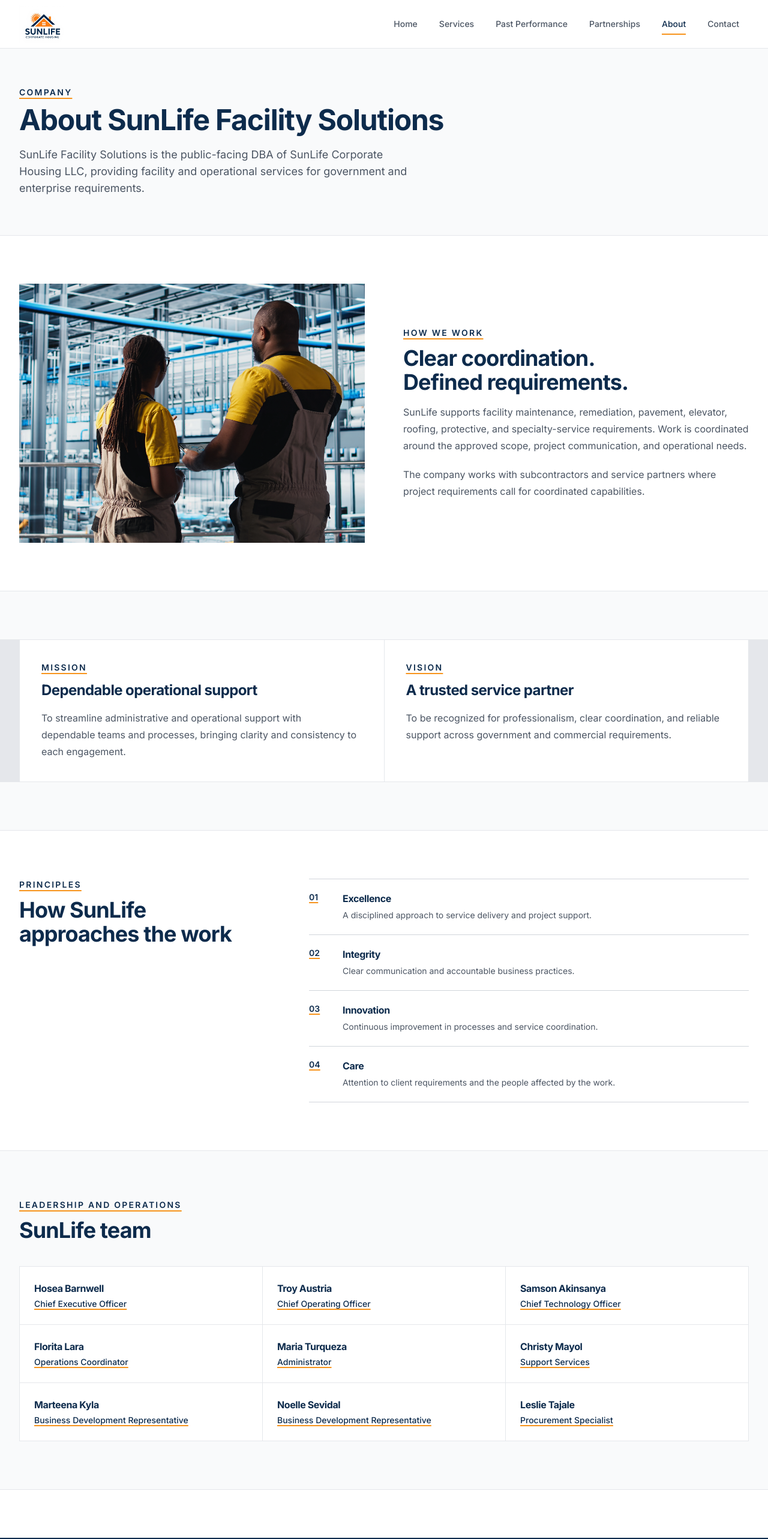
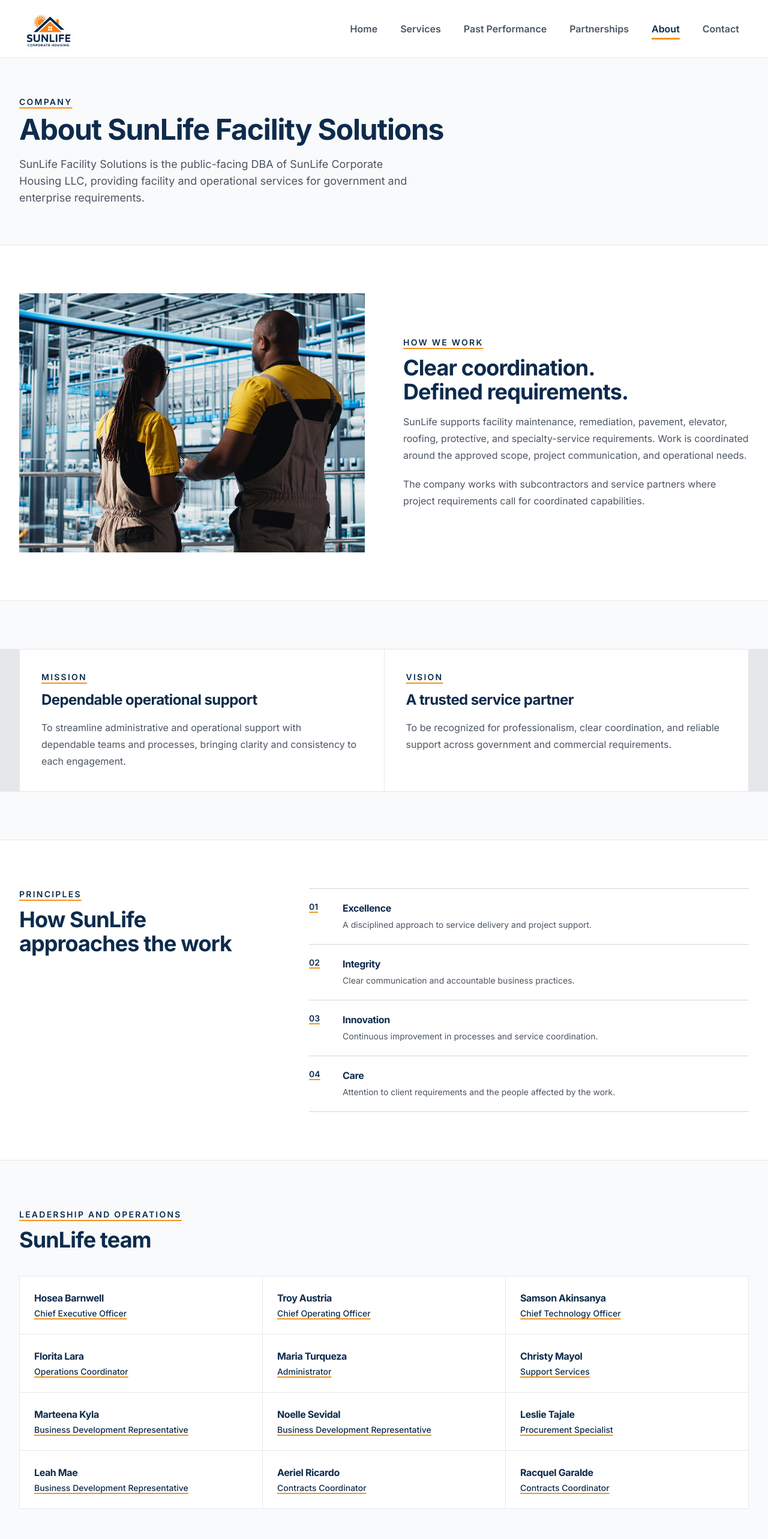
Before and after one commit to Iamsomatil/SLCH, a React (Vite) app: page /about in a window 1280 px wide. Shown: the top 2566 px of the page at 60% size. Built offline with nearby package versions, Linux system fonts and the light colour scheme.

Commit message:
Refine navigation and expand team

```diff
--- a/src/components/HeroSection.tsx
+++ b/src/components/HeroSection.tsx
@@ -4,7 +4,7 @@ import { Link } from "react-router-dom";
 
 const HeroSection: React.FC = () => {
   return (
-    <section className="relative overflow-hidden border-b border-gray-200 bg-white pt-20">
+    <section className="relative overflow-hidden border-b border-gray-200 bg-white pt-20 sm:pt-24">
       <div className="site-container grid min-h-[620px] items-stretch lg:grid-cols-[1.02fr_0.98fr]">
         <div className="flex flex-col justify-center py-16 pr-0 md:py-20 lg:pr-14">
           <p className="eyebrow">Government facility services</p>
--- a/src/components/Navbar.tsx
+++ b/src/components/Navbar.tsx
@@ -33,7 +33,7 @@ const Navbar: React.FC = () => {
   return (
     <header className="fixed inset-x-0 top-0 z-50 border-b border-gray-200 bg-white/95 backdrop-blur-sm">
       <nav className="site-container" aria-label="Primary navigation">
-        <div className="flex h-20 items-center justify-between">
+        <div className="flex h-20 items-center justify-between sm:h-24">
           <Link
             to="/"
             className="flex items-center rounded-sm"
@@ -42,11 +42,11 @@ const Navbar: React.FC = () => {
             <img
               src="/Sunlife-Logo.jpg"
               alt="SunLife Facility Solutions"
-              className="h-16 w-auto"
+              className="h-[4.25rem] w-auto sm:h-[4.5rem] lg:h-20"
             />
           </Link>
 
-          <div className="hidden items-center gap-1 lg:flex">
+          <div className="hidden items-center gap-1.5 lg:flex">
             {navItems.map((item) => {
               const active = isActive(item.path);
               return (
@@ -54,14 +54,14 @@ const Navbar: React.FC = () => {
                   key={item.path}
                   to={item.path}
                   aria-current={active ? "page" : undefined}
-                  className={`relative px-3 py-3 text-sm font-medium transition-colors duration-200 xl:px-4 ${
+                  className={`relative px-3 py-4 text-base font-semibold leading-none transition-colors duration-200 xl:px-4 ${
                     active ? "text-navy" : "text-gray-600 hover:text-navy"
                   }`}
                 >
                   {item.name}
                   <span
                     aria-hidden="true"
-                    className={`absolute inset-x-3 bottom-1 h-0.5 bg-gold transition-transform duration-200 xl:inset-x-4 ${
+                    className={`absolute inset-x-3 bottom-1.5 h-[3px] bg-gold transition-transform duration-200 xl:inset-x-4 ${
                       active ? "scale-x-100" : "scale-x-0"
                     }`}
                   />
@@ -101,7 +101,7 @@ const Navbar: React.FC = () => {
                     key={item.path}
                     to={item.path}
                     aria-current={active ? "page" : undefined}
-                    className={`flex min-h-11 items-center border-l-2 px-4 text-base font-medium transition-colors duration-200 ${
+                    className={`flex min-h-12 items-center border-l-2 px-4 text-[1.0625rem] font-medium transition-colors duration-200 ${
                       active
                         ? "border-gold bg-gray-50 text-navy"
                         : "border-transparent text-gray-700 hover:border-gray-300 hover:bg-gray-50 hover:text-navy"
--- a/src/index.css
+++ b/src/index.css
@@ -90,7 +90,7 @@
   }
 
   .page-shell {
-    @apply min-h-[60vh] bg-white pb-16 pt-20 md:pb-20;
+    @apply min-h-[60vh] bg-white pb-16 pt-20 sm:pt-24 md:pb-20;
   }
 
   .page-header {
--- a/src/pages/AboutPage.tsx
+++ b/src/pages/AboutPage.tsx
@@ -13,6 +13,9 @@ const teamMembers = [
   { name: "Marteena Kyla", title: "Business Development Representative" },
   { name: "Noelle Sevidal", title: "Business Development Representative" },
   { name: "Leslie Tajale", title: "Procurement Specialist" },
+  { name: "Leah Mae", title: "Business Development Representative" },
+  { name: "Aeriel Ricardo", title: "Contracts Coordinator" },
+  { name: "Racquel Garalde", title: "Contracts Coordinator" },
 ];
 
 const values = [
```
